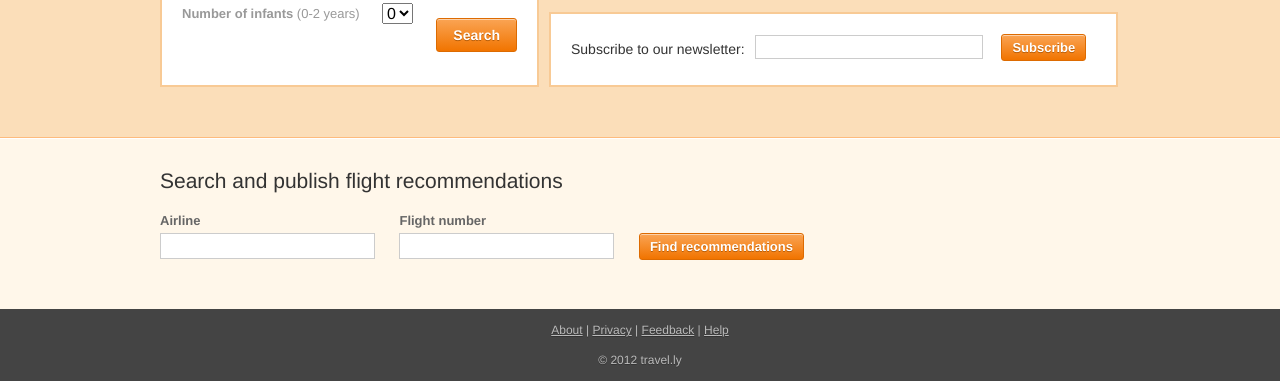
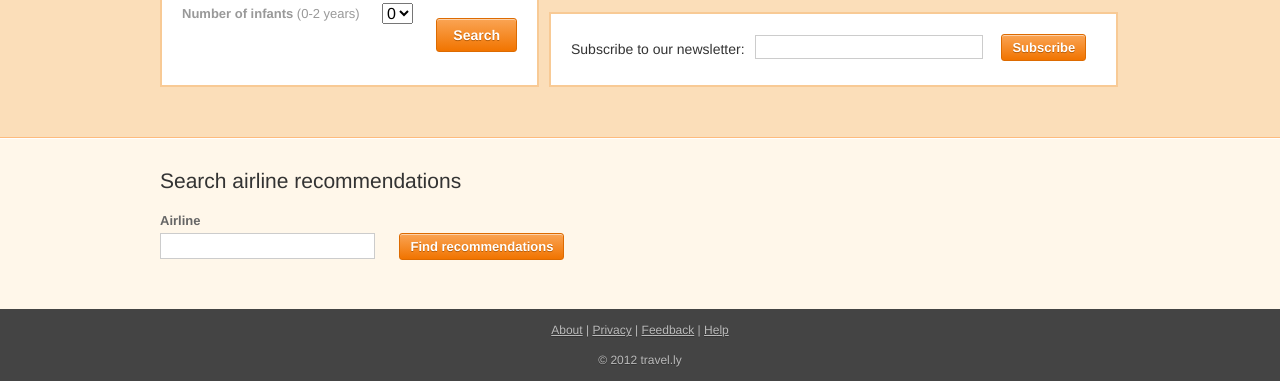
Before and after one commit to lukkm/TPE-HCI, a plain HTML site: page index.html in a window 1280 px wide. Shown: the part 435-816 px from the top of the page. Drawn offline with Linux system fonts and the light colour scheme; some packages are replaced by stand-ins of ours.

Commit message:
Removido flight number de la busqueda de recomendaciones

```diff
--- a/index.html
+++ b/index.html
@@ -645,15 +645,11 @@
 
         <div class="recommendations" id="recommendations-form">
             <div class="wrap">
-                <h2>Search and publish flight recommendations</h2>
+                <h2>Search airline recommendations</h2>
                 <form action="." method="post" class="comments-form">
                     <div class="search-input-container">
                         <label for="airline">Airline</label>
                         <input type="text" name="airline" id="airline" value="" data-widget="autocomplete" data-source="airlines" />
-                    </div>
-                    <div class="search-input-container">
-                        <label for="flight_number">Flight number</label>
-                        <input type="text" name="flight_number" id="flight_number" value="" />
                     </div>
                     <button class="button button-small" id="find-rec">Find recommendations</button>
                 </form>
```
